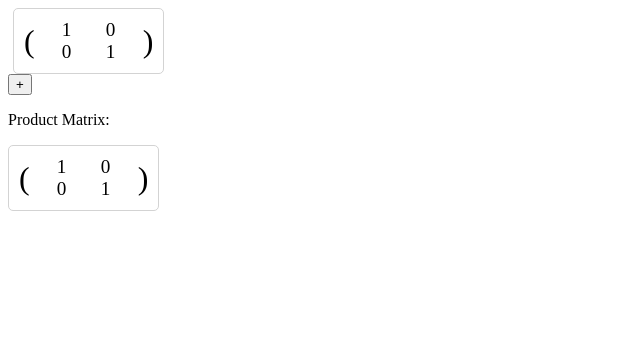
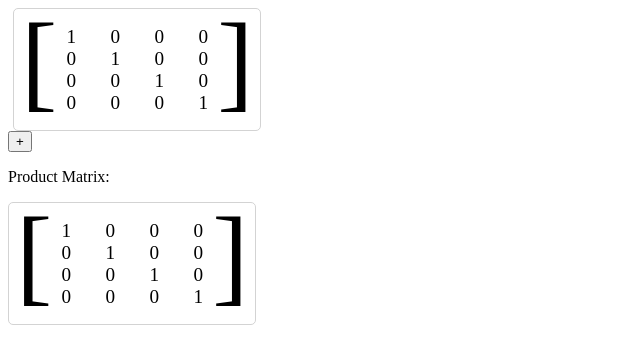
Before and after one commit to boxabirds/vectorplayground, a plain HTML site: page matrix-component.html in a window 1280 px wide. Shown: the whole page, without its empty margins (0-640 px from the left). Drawn offline with Linux system fonts and the light colour scheme.

Commit message:
added arbitrary matrices

```diff
--- a/matrix-component.html
+++ b/matrix-component.html
@@ -33,7 +33,7 @@
     <button id="add-matrix-btn">+</button>
     <div>
         <p>Product Matrix:</p>
-        <matrix-component id="product-matrix" readonly></matrix-component>
+        <matrix-component id="product-matrix" rows=4 cols=4 readonly></matrix-component>
     </div>
 
     <script src="matrix-component.js"></script>
@@ -129,6 +129,8 @@
             function addMatrixComponent() {
                 const newComponent = document.createElement('matrix-component');
                 newComponent.id = 'matrix-' + matrixComponents.length;
+                newComponent.rows = 4;
+                newComponent.cols = 4;
                 newComponent.classList.add('draggable');
                 newComponent.setAttribute('draggable', true);
 
@@ -149,6 +151,7 @@
                 var count = 0;
                 matrixComponents.forEach(comp => {
                     const matrix = comp.matrix;
+                    console.log("matrix: " + matrix)
                     productMatrix = productMatrix ? matrixMultiply(productMatrix, matrix) : matrix;
                     console.log("productMatrix: " + productMatrix);
                 });
--- a/matrix-component.js
+++ b/matrix-component.js
@@ -1,63 +1,80 @@
 class MatrixComponent extends HTMLElement {
     static get observedAttributes() {
-        return ['readonly']; // Observe the readonly attribute
+        return ['readonly', 'rows', 'cols']; // Observe readonly, rows, and cols attributes
     }
 
     constructor() {
         super();
         this.attachShadow({ mode: 'open' });
-        this._matrix = [[1, 0], [0, 1]]; // Default identity matrix
-        this._readonly = false; // default if not specified
+        this._matrix = this.initializeMatrix();
+        this._readonly = false;
     }
 
     connectedCallback() {
-        this._readonly = this.hasAttribute('readonly'); // Set readonly based on the attribute
+        this._readonly = this.hasAttribute('readonly');
+        this._matrix = this.initializeMatrix();
         this.render();
         if (!this._readonly) {
             this.setupListeners();
         }
     }
+
     attributeChangedCallback(name, oldValue, newValue) {
         if (name === 'readonly') {
             this.readonly = this.hasAttribute('readonly');
+        } else if (name === 'rows' || name === 'cols') {
+            this._matrix = this.initializeMatrix();
+            this.render();
         }
+    }
+
+    initializeMatrix() {
+        const rows = Math.max(1, parseInt(this.getAttribute('rows')) || 2);
+        const cols = Math.max(1, parseInt(this.getAttribute('cols')) || 2);
+        return Array.from({ length: rows }, (_, i) =>
+            Array.from({ length: cols }, (_, j) => i === j ? 1 : 0)
+        );
     }
 
     render() {
         if (this._matrix && Array.isArray(this._matrix) && this._matrix.every(row => Array.isArray(row))) {
+
             let content = this._matrix.map((row, i) => row.map((val, j) =>
                 `<div class="matrix-cell">
                     ${this._readonly ? `<input id="m${i}${j}" value="${val}" readonly>` : `<input id="m${i}${j}" value="${val}">`}
                 </div>`
             ).join('')).join('');
 
+            const cols = this._matrix[0].length;
             this.shadowRoot.innerHTML = `
                 <style>
-
                 .matrix-container {
                     display: inline-flex;
                     align-items: center;
-                    flex-wrap: nowrap; /* Prevent flex items from wrapping */
-                    overflow: hidden; /* Hide overflow */
-                    padding: 5px; /* Add padding */
-                    border: 1px solid lightgrey; /* Add border */
-                    border-radius: 5px; /* Round corners */
-                    box-sizing: border-box; /* Include padding and border in the element's total width and height */
+                    flex-wrap: nowrap;
+                    overflow: hidden;
+                    padding: 5px;
+                    border: 1px solid lightgrey;
+                    border-radius: 5px;
+                    box-sizing: border-box;
+                    --bracket-size: 1em;
                 }
-
                 .matrix {
                     display: grid;
-                    grid-template-columns: repeat(2, auto);
-                    padding: 5px; /* Add padding */
-                    box-sizing: border-box; /* Include padding in the element's total width and height */
+                    grid-template-columns: repeat(${cols}, auto);
+                    padding: 5px;
+                    gap: 2px
+                    box-sizing: border-box;
+                    margin-left: -15px;
+                    margin-right: -15px;
                 }
-
                 .bracket {
-                    font-size: 2em;
+                    font-size: var(--bracket-size);
+                    font-weight: lighter
                     user-select: none;
-                    padding: 0 5px; /* Add padding around brackets */
+                    padding: 0 2px;
+                    margin-top: -15px;
                 }
-
                 input {
                     font-family: inherit;
                     width: 40px;
@@ -67,39 +84,42 @@ class MatrixComponent extends HTMLElement {
                     font-size: 1.2em;
                     outline: none;
                     padding: 0;
-                    box-sizing: border-box; /* Include padding in the element's total width and height */
+                    box-sizing: border-box;
                 }
-
                 .matrix-cell {
                     display: flex;
                     justify-content: center;
                     align-items: center;
-                    margin: 0 2px; /* Add margin to ensure cells do not touch each other */
+                    margin: 0 2px;
                 }
-
-
                 </style>
                 <div class="matrix-container">
-                    <div class="bracket">(</div>
+                    <div class="bracket">\u005B</div>
                     <div class="matrix">${content}</div>
-                    <div class="bracket">)</div>
+                    <div class="bracket">\u005D</div>
                 </div>`;
+                const rows = this._matrix.length;
+                const bracketSize = `${rows * 1.7}em`; // adjust multiplier as needed
+
+                // ensure the bracket size is same height as number of rows
+                this.shadowRoot.querySelector('.matrix-container').style.setProperty('--bracket-size', bracketSize);
         } else {
             console.error('Invalid matrix structure:', this._matrix);
         }
     }
 
     setupListeners() {
-        if (!this._readonly && this._matrix && Array.isArray(this._matrix) && this._matrix.every(row => Array.isArray(row))) {
-            for (let i = 0; i < this._matrix.length; i++) {
-                for (let j = 0; j < this._matrix[i].length; j++) {
-                    this.shadowRoot.getElementById(`m${i}${j}`).addEventListener('input', (event) => {
-                        this._matrix[i][j] = parseFloat(event.target.value);
-                        this.dispatchEvent(new CustomEvent('change', { detail: { matrix: this._matrix } }));
-                    });
-                }
-            }
-        }
+        this.shadowRoot.querySelectorAll('input').forEach(input => {
+            input.removeEventListener('input', this.handleInput);
+            input.addEventListener('input', this.handleInput.bind(this));
+        });
+    }
+
+    handleInput(event) {
+        const id = event.target.id;
+        const [_, i, j] = id.match(/m(\d+)(\d+)/).map(Number);
+        this._matrix[i][j] = parseFloat(event.target.value) || 0;
+        this.dispatchEvent(new CustomEvent('change', { detail: { matrix: this._matrix } }));
     }
 
     get matrix() {
@@ -107,8 +127,7 @@ class MatrixComponent extends HTMLElement {
     }
 
     set matrix(newMatrix) {
-        console.log('Setting matrix with:', newMatrix);
-        if (newMatrix && Array.isArray(newMatrix) && newMatrix.every(row => Array.isArray(row))) {
+        if (Array.isArray(newMatrix) && newMatrix.every(row => Array.isArray(row))) {
             this._matrix = newMatrix;
             this.render();
         } else {
@@ -136,6 +155,25 @@ class MatrixComponent extends HTMLElement {
 
         this.render();
     }
+
+
+    get rows() {
+        return this._matrix.length;
+    }
+
+    set rows(value) {
+        const numRows = Math.max(1, Number(value));
+        this.setAttribute('rows', numRows);
+    }
+
+    get cols() {
+        return this._matrix[0].length;
+    }
+
+    set cols(value) {
+        const numCols = Math.max(1, Number(value));
+        this.setAttribute('cols', numCols);
+    }
 }
 
 customElements.define('matrix-component', MatrixComponent);
```
